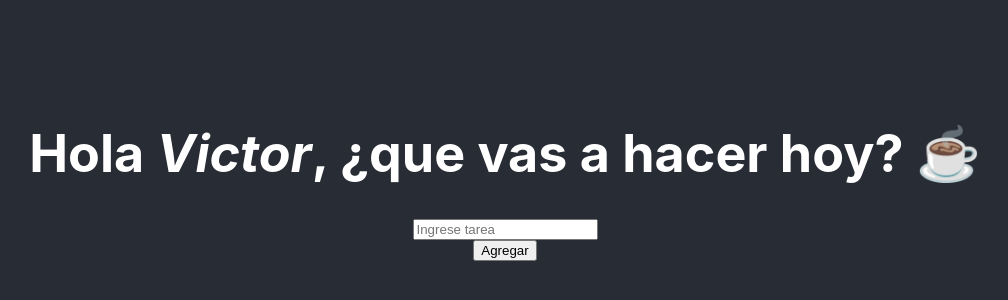
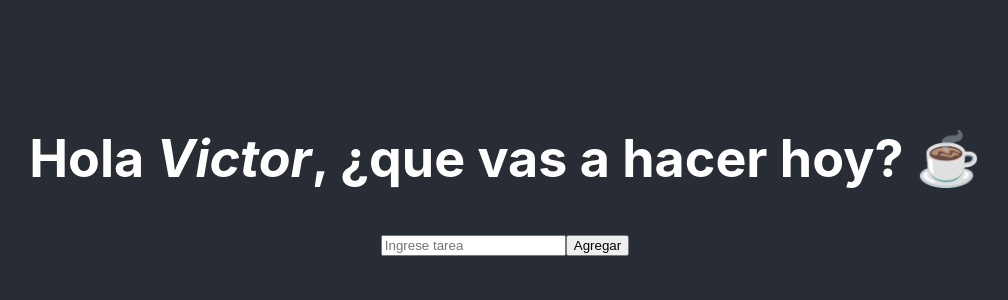
Before and after one commit to vitipe/test-react-app-1, a React (Create React App) app in the folder escuelita-clase-2/: page / in a window 1280 px wide. Shown: the part 226-526 px from the top of the page, without its empty margins (135-1143 px from the left). Built offline with nearby package versions, Linux system fonts and the light colour scheme.

Commit message:
Agrega componente Formulario

```diff
--- a/escuelita-clase-2/src/App.js
+++ b/escuelita-clase-2/src/App.js
@@ -1,15 +1,13 @@
 import './App.css';
 import Titulo from './components/Title.jsx';
-import InputUsuario from './components/InputUsuario';
-import BotonAgregar from './components/BotonAgregar';
+import Formulario from './components/Formulario';
 
 function App() {
   return (
     <div className="App">
       <header className="App-header">
         <Titulo name="Victor" />
-        <InputUsuario placeholder="Ingrese tarea" type="text" />
-        <BotonAgregar texto="Agregar"/>
+        <Formulario/>
       </header>
     </div>
   );
--- /dev/null
+++ b/escuelita-clase-2/src/components/Formulario.jsx
@@ -0,0 +1,12 @@
+import React from 'react';
+import InputUsuario from './InputUsuario';
+import BotonAgregar from './BotonAgregar';
+
+export default function Formulario(props) {
+  return(
+    <div>
+      <InputUsuario type="text" placeholder="Ingrese tarea"/>
+      <BotonAgregar texto="Agregar"/>
+    </div>
+  )
+}
```
